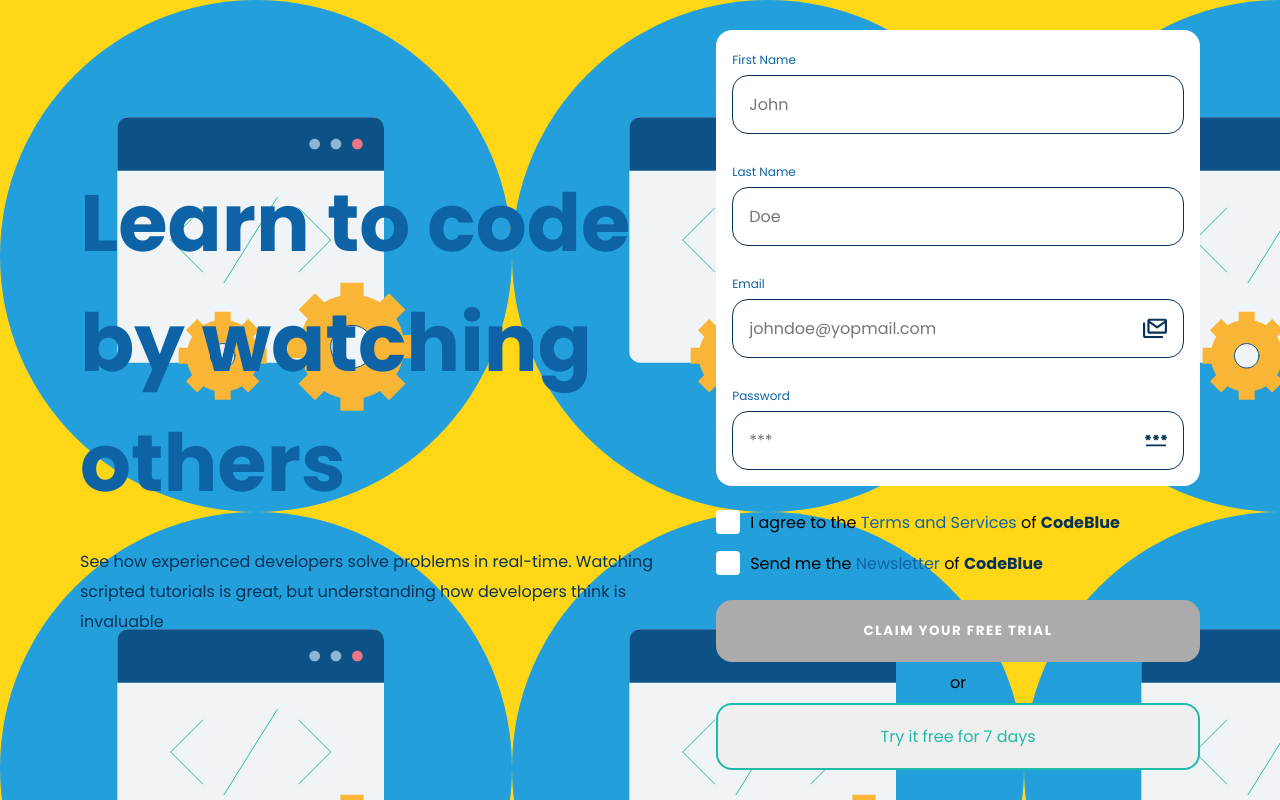
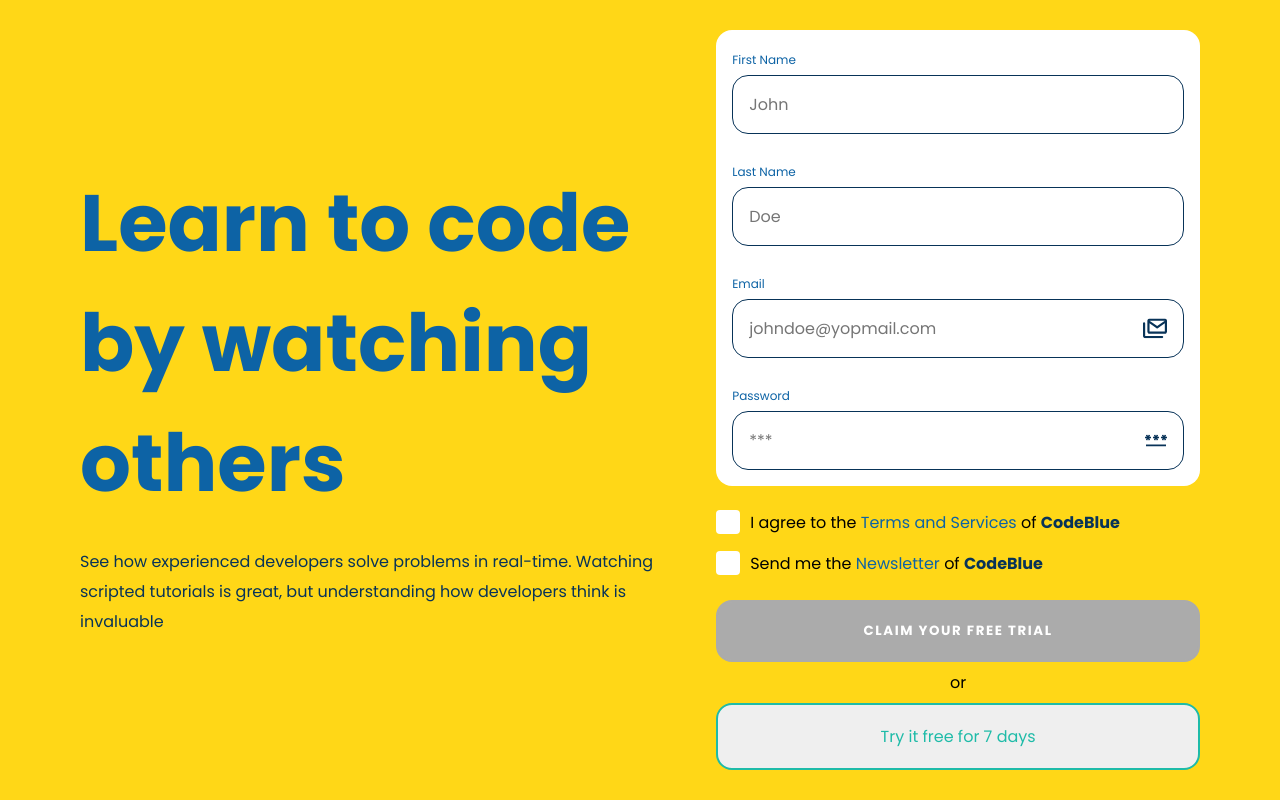
Before and after one commit to huyphan2210/intro-component-with-sign-up-form, a Preact app: page / in a window 1280 px wide. Built offline with nearby package versions, Linux system fonts and the light colour scheme.

Commit message:
Remove background for body

```diff
--- a/src/index.scss
+++ b/src/index.scss
@@ -22,7 +22,6 @@
   display: flex;
   flex-direction: column;
   align-items: center;
-  background-image: url("./assets/icons/code-background-1.svg");
 
   #app {
     display: flex;
```
